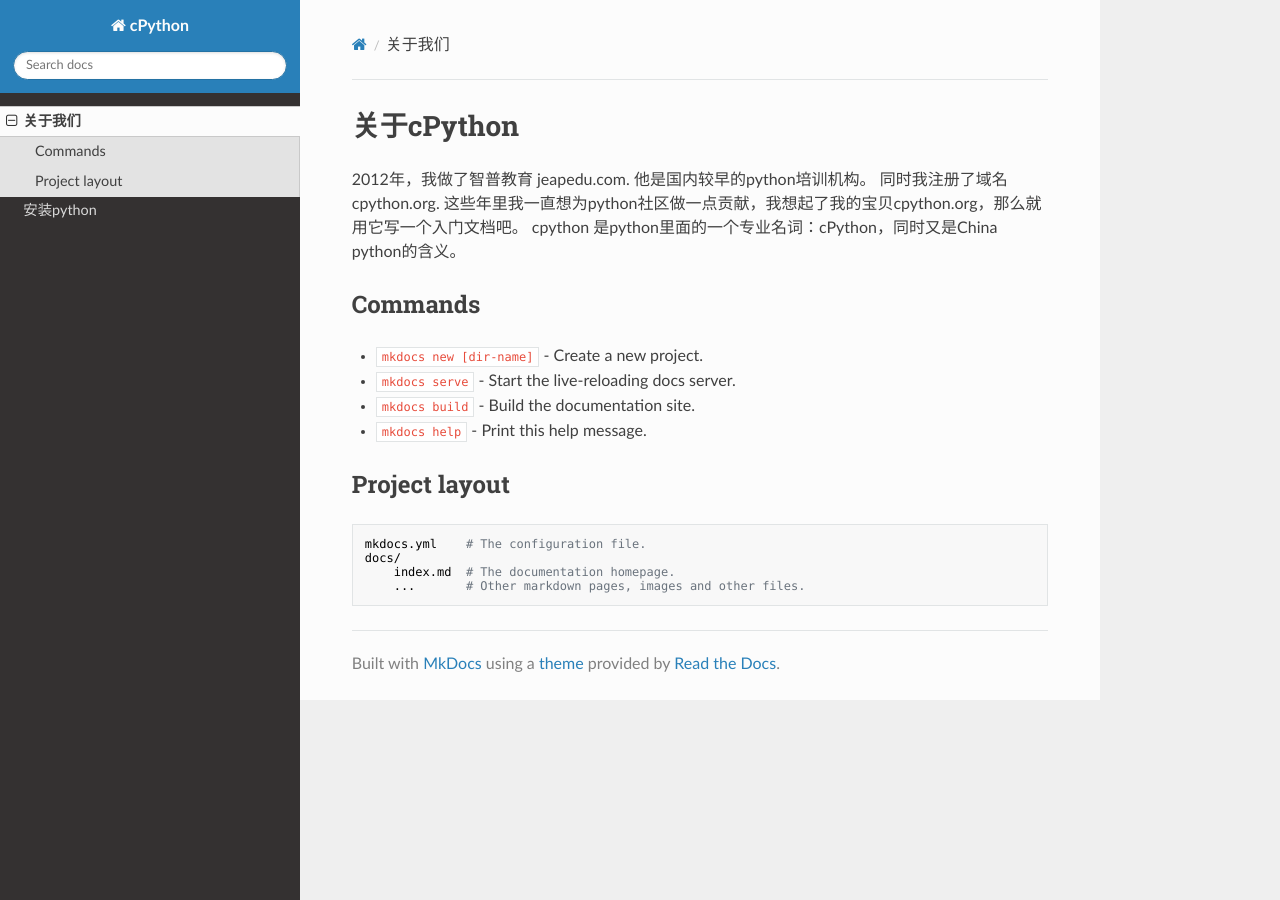
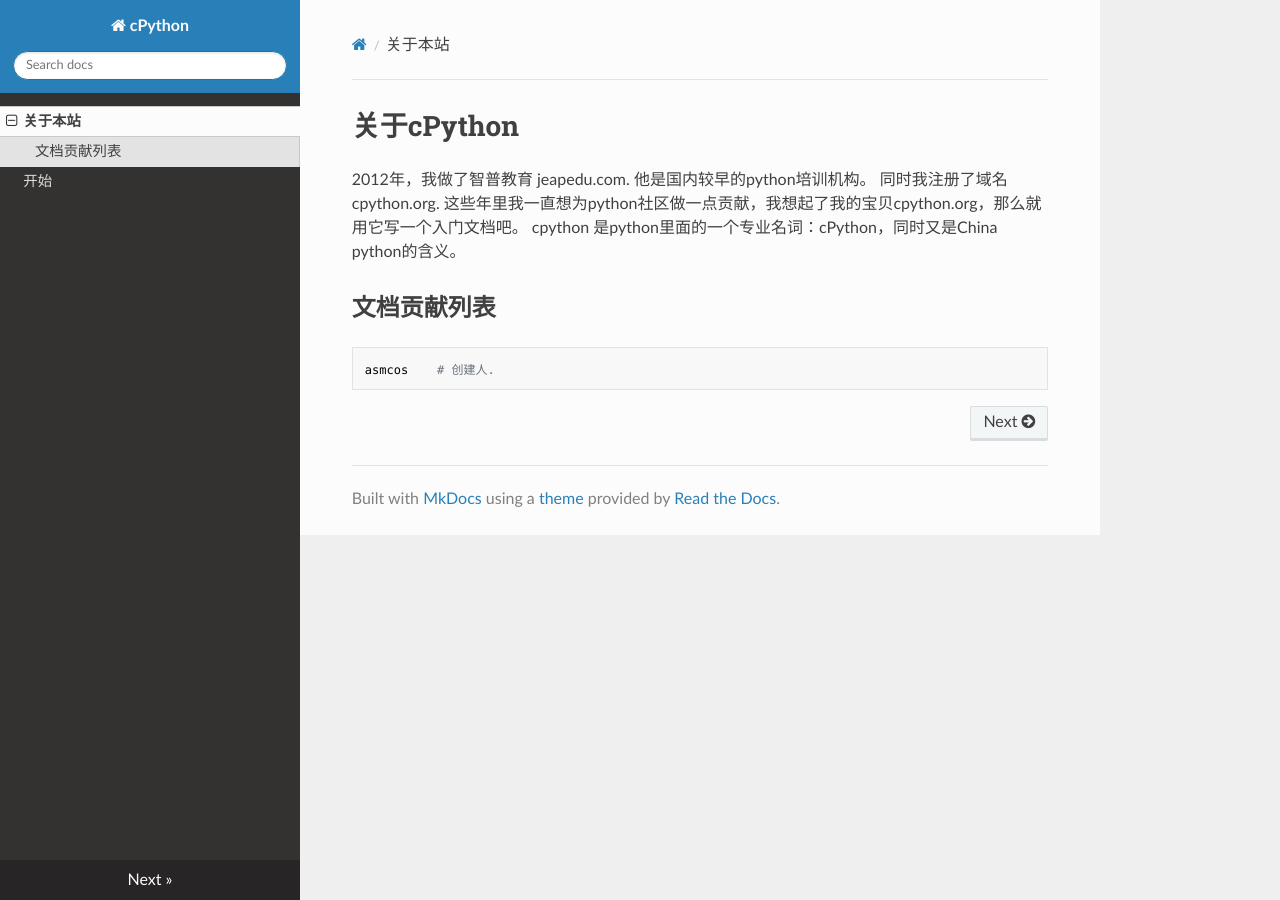
Before and after one commit to asmcos/cpython, an MkDocs documentation site: the page built from docs/index.md, in a window 1280 px wide. Built offline with MkDocs 1.6.1, drawn with Linux system fonts in a browser that asks for light colours; nearby versions of some CDN libraries; old or Windows-style settings are respelled for this version of MkDocs.

Commit message:
增加开始

```diff
--- a/docs/index.md
+++ b/docs/index.md
@@ -4,16 +4,6 @@
 这些年里我一直想为python社区做一点贡献，我想起了我的宝贝cpython.org，那么就用它写一个入门文档吧。
 cpython 是python里面的一个专业名词：cPython，同时又是China python的含义。
 
-## Commands
+## 文档贡献列表
 
-* `mkdocs new [dir-name]` - Create a new project.
-* `mkdocs serve` - Start the live-reloading docs server.
-* `mkdocs build` - Build the documentation site.
-* `mkdocs help` - Print this help message.
-
-## Project layout
-
-    mkdocs.yml    # The configuration file.
-    docs/
-        index.md  # The documentation homepage.
-        ...       # Other markdown pages, images and other files.
+    asmcos    # 创建人.
--- a/mkdocs.yml
+++ b/mkdocs.yml
@@ -1,5 +1,5 @@
 site_name: cPython
 pages:
-    - 关于我们: index.md
-    - 安装python: install_python.md
+    - 关于本站: index.md
+    - 开始: start.md
 theme: readthedocs
```
Also changed, not shown: docs/start.md (added, +3 -0 lines).
